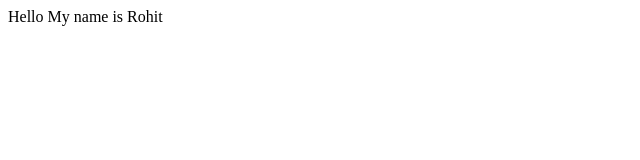
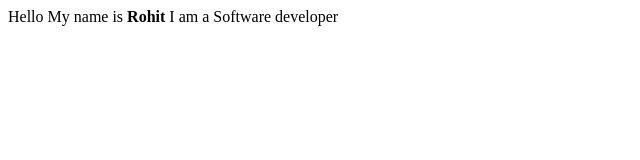
Before and after one commit to rohitghatal1/rohitghatal.github.io, a plain HTML site: page index.html in a window 1280 px wide. Shown: the whole page, without its empty margins (0-640 px from the left). Drawn offline with Linux system fonts and the light colour scheme.

Commit message:
add index.html and contact.html

```diff
--- a/index.html
+++ b/index.html
@@ -6,8 +6,9 @@
     <meta name="viewport" content="width=device-width, initial-scale=1.0">
     <title>My portfolio</title>
 </head>
-<body>
-Hello My name is Rohit
+<body bg color ="Blue">
+Hello My name is <b>Rohit</b>
+I am a Software developer
 
 </body>
 </html>
```
